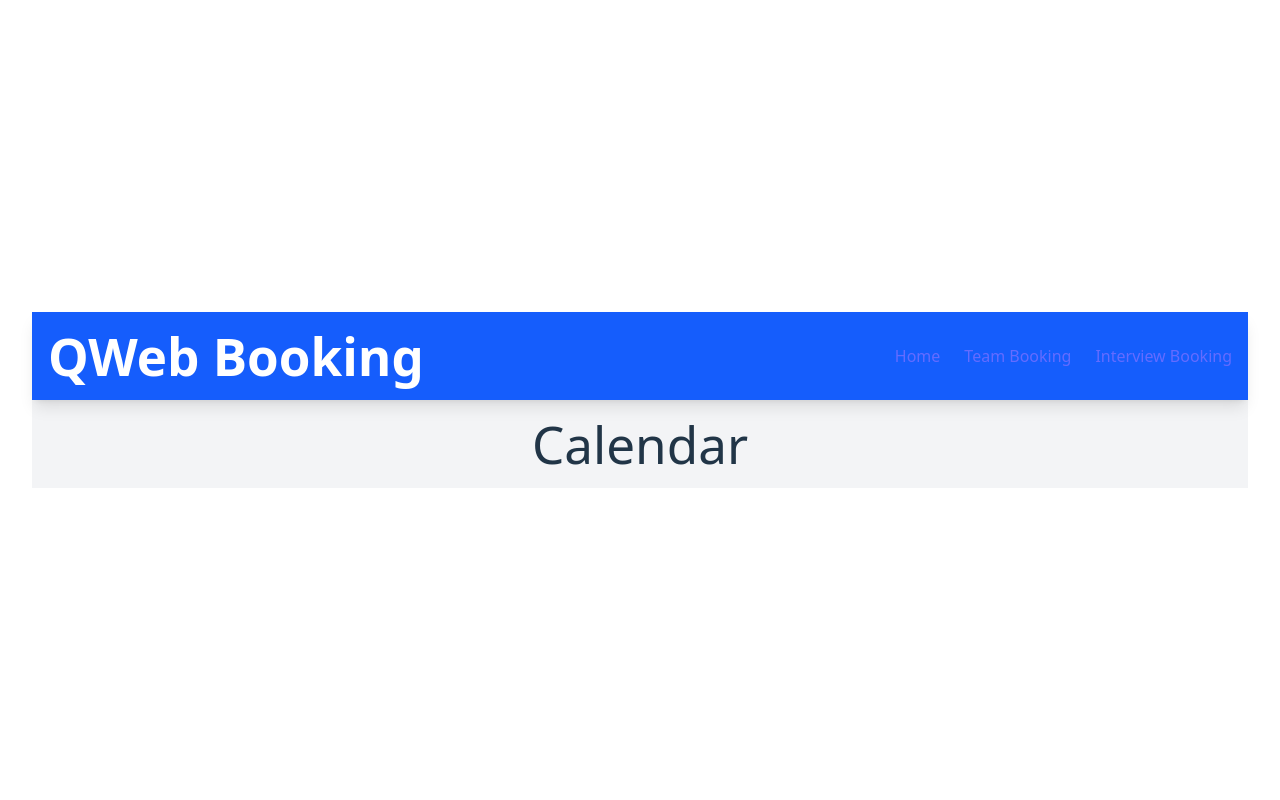
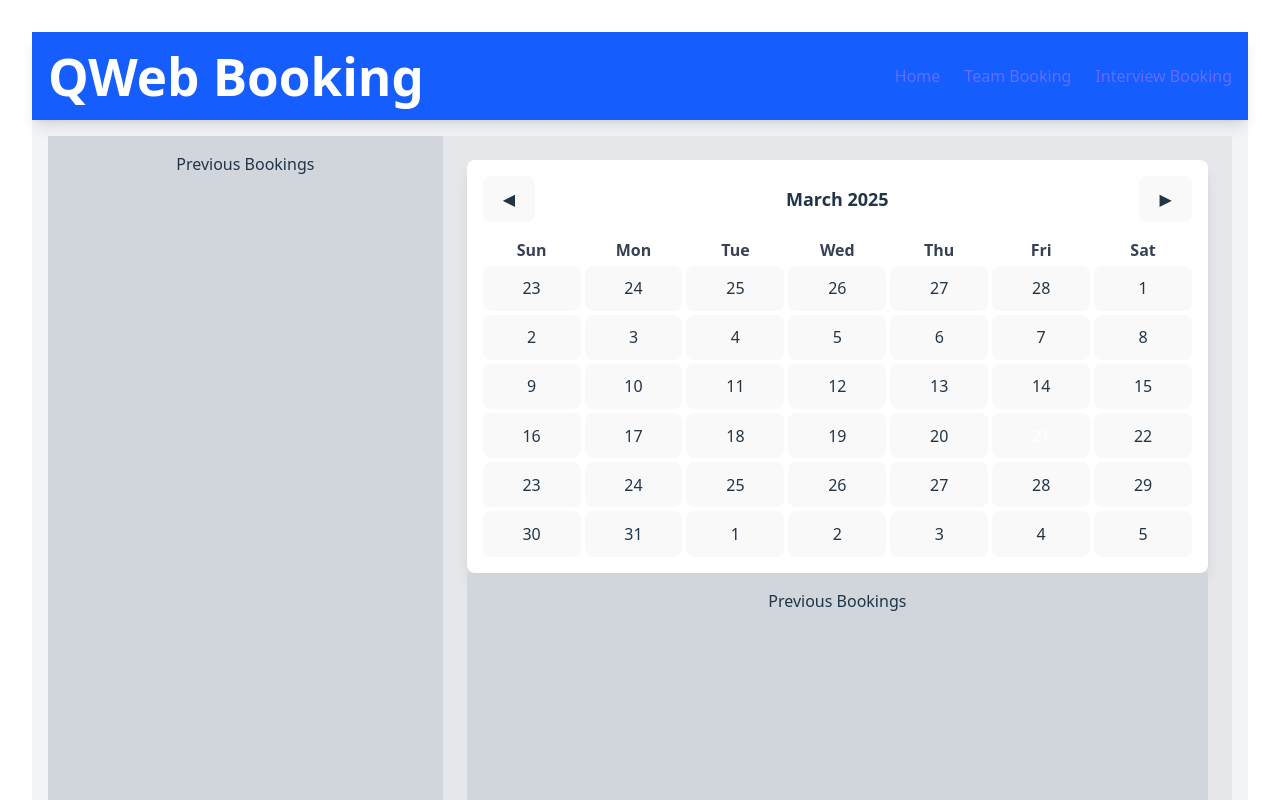
Before and after one commit to queens-web-development-club/ws25t06-calendarbookingapp, a React (Vite) app: page /meeting in a window 1280 px wide. Shown: the top 800 px of the page. Built offline with nearby package versions, Linux system fonts and the light colour scheme; what @radix-ui/themes would draw is missing.

Commit message:
Added non-functional calendar

```diff
--- a/package.json
+++ b/package.json
@@ -12,6 +12,7 @@
   "dependencies": {
     "@radix-ui/themes": "^3.2.1",
     "@tailwindcss/vite": "^4.0.12",
+    "date-fns": "^4.1.0",
     "react": "^19.0.0",
     "react-dom": "^19.0.0",
     "react-router-dom": "^7.3.0",
--- a/src/components/Calendar.jsx
+++ b/src/components/Calendar.jsx
@@ -1,7 +1,43 @@
-export default function Calendar() {
+import React, { useState } from "react";
+import { format, startOfMonth, endOfMonth, startOfWeek, endOfWeek, addMonths, subMonths, eachDayOfInterval } from "date-fns";
+
+const Calendar = () => {
+  const [currentMonth, setCurrentMonth] = useState(new Date());
+  const [selectedDate, setSelectedDate] = useState(new Date());
+
+  const days = eachDayOfInterval({
+    start: startOfWeek(startOfMonth(currentMonth)),
+    end: endOfWeek(endOfMonth(currentMonth)),
+  });
+
   return (
-    <div>
-        <h1>Calendar</h1>
+    <div className="grid grid-rows-2 min-w-full">
+
+      <div className="w-full row-span-1 mx-auto p-4 bg-white shadow-lg rounded-lg">
+        <div className="flex justify-between items-center mb-4">
+          <button onClick={() => setCurrentMonth(subMonths(currentMonth, 1))} className="p-2 bg-gray-200 rounded">◀</button>
+          <h2 className="text-lg font-bold">{format(currentMonth, "MMMM yyyy")}</h2>
+          <button onClick={() => setCurrentMonth(addMonths(currentMonth, 1))} className="p-2 bg-gray-200 rounded">▶</button>
+        </div>
+        <div className="grid grid-cols-7 gap-1 text-center">
+          {["Sun", "Mon", "Tue", "Wed", "Thu", "Fri", "Sat"].map((day) => (
+            <div key={day} className="font-bold text-gray-700">{day}</div>
+          ))}
+          {days.map((day) => (
+            <button
+              key={day}
+              onClick={() => setSelectedDate(day)}
+              className={`p-2 rounded-full ${format(day, "yyyy-MM-dd") === format(selectedDate, "yyyy-MM-dd") ? "bg-blue-500 text-white" : "hover:bg-gray-200"}`}
+            >
+              {format(day, "d")}
+            </button>
+          ))}
+        </div>
+      </div>
+      <div className="row-span-1 bg-gray-300 p-4">Previous Bookings</div>
     </div>
+
   );
-}
+};
+
+export default Calendar;
--- a/src/pages/interview.jsx
+++ b/src/pages/interview.jsx
@@ -16,7 +16,7 @@ function Interview() {
 
     {/* Main Content - 2 Columns */}
     <div className="col-span-2 p-6 bg-gray-200" >
-      <h2 className="text-xl font-bold">Create Meeting</h2>
+      <h2 className="text-xl font-bold">Meeting Form Temp</h2>
       <Calendar />
     </div>
   </div>
--- a/src/pages/meeting.jsx
+++ b/src/pages/meeting.jsx
@@ -8,9 +8,14 @@ function Meeting() {
   const [count, setCount] = useState(0)
 
   return (
-    <div>
-      <Calendar/>
+    <div className="grid grid-cols-3 min-w-full h-screen">
+       {/* Sidebar - 1 Column */}
+       <div className="col-span-1 bg-gray-300 p-4">Previous Bookings</div>
 
+       {/* Main Content - 2 Columns */}
+       <div className="col-span-2 p-6 bg-gray-200" >
+         <Calendar />
+       </div>
     </div>
 
   )
```
Also changed, not shown: 1 other file (tests, documents, lock files or other folders).
